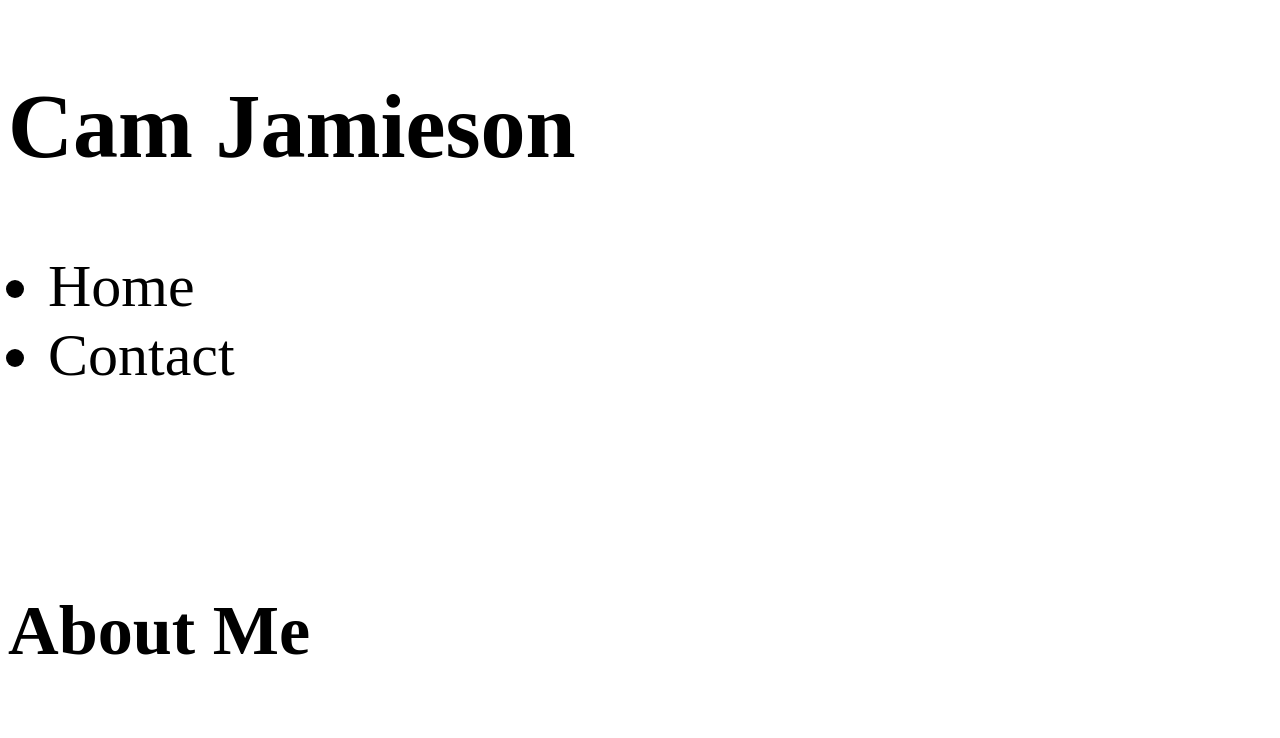
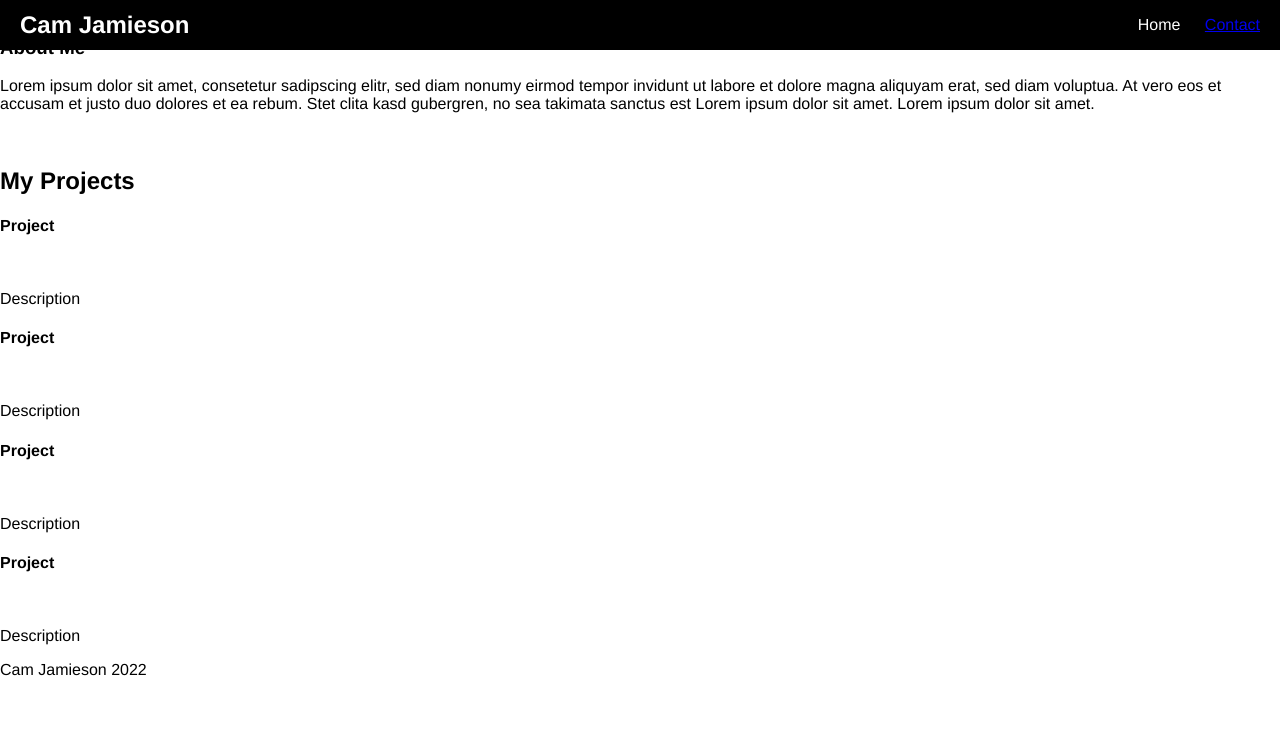
Before and after one commit to CamJamieson/camjamieson.github.io, a plain HTML site: page index.html in a window 1280 px wide. Shown: the top 738 px of the page. Drawn offline with Linux system fonts and the light colour scheme.

Commit message:
Started  Nav Bar

```diff
--- a/index.html
+++ b/index.html
@@ -7,11 +7,12 @@
 <body>
     <header>
         <nav>
+            <h1>Cam Jamieson</h1>
             <div>
-                <h1>Cam Jamieson</h1>
+
                 <ul>
                     <li>Home</li>
-                    <li>Contact</li>
+                    <li><a href="contact.html">Contact</a></li>
                 </ul>
             </div>
         </nav>
--- a/resources/css/styles.css
+++ b/resources/css/styles.css
@@ -1 +1,28 @@
-html{font-size: 60px;}
+html{font-size: 16px;
+    font-family: Helvetica, Arial, sans-serif}
+body{margin: 0}
+h1{margin: 0}
+
+
+nav{
+    background-color: black;
+    color: white;
+
+
+    position: fixed;
+    width: 100% ;
+    display: flex;
+    justify-content: space-between;
+    align-items: center;
+
+}
+
+nav h1{
+    padding-left: 1.25rem;
+}
+
+
+nav li{
+    display: inline;
+    padding-right: 1.25rem;
+}
```
Also changed, not shown: 1 other file.
